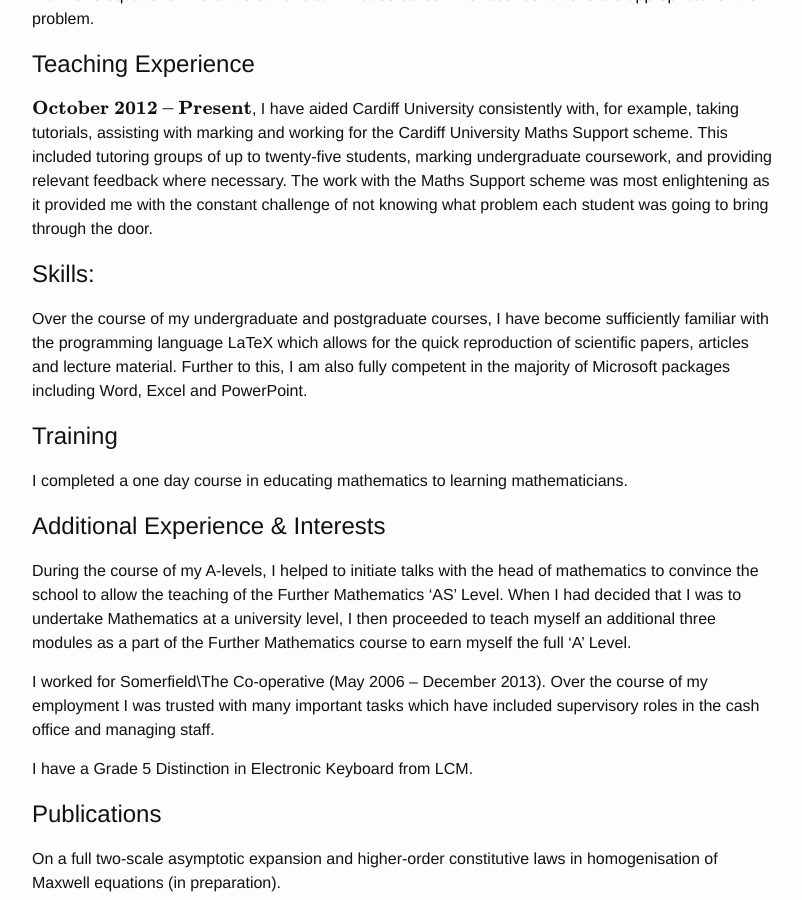
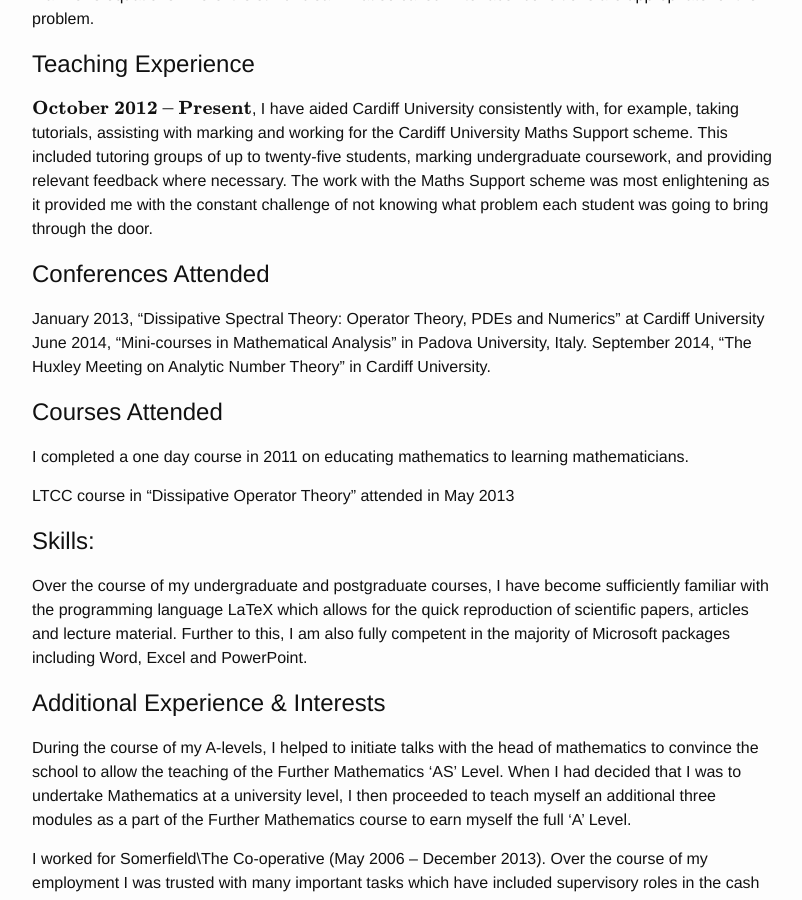
Before and after one commit to JamesEvans2014/JamesEvans2014.github.io, a Jekyll site: the page built from Curriculum-Vitae.md, in a window 1280 px wide and 900 px high, scrolled down 1483 px. Shown: the whole window, without its empty margins (238-1040 px from the left). Built offline with Jekyll 4.4.1, drawn with Linux system fonts in a browser that asks for light colours; formulas are drawn with MathJax 3.

Commit message:
Update Curriculum-Vitae.md

```diff
--- a/Curriculum-Vitae.md
+++ b/Curriculum-Vitae.md
@@ -71,15 +71,24 @@ of up to twenty-five students, marking undergraduate coursework, and providing r
 The work with the Maths Support scheme was most enlightening as it provided me with the constant challenge of not
 knowing what problem each student was going to bring through the door.
 
+#Conferences Attended
+
+January 2013, "Dissipative Spectral Theory: Operator Theory, PDEs and Numerics" at Cardiff University
+June 2014, "Mini-courses in Mathematical Analysis" in Padova University, Italy.
+September 2014, "The Huxley Meeting on Analytic Number Theory" in Cardiff University.
+
+#Courses Attended
+
+I completed a one day course in 2011 on educating mathematics to learning mathematicians.
+
+LTCC course in "Dissipative Operator Theory" attended in May 2013
+
 #Skills:
 
 Over the course of my undergraduate and postgraduate courses, I have become sufficiently familiar with the
 programming language LaTeX which allows for the quick reproduction of scientific papers, articles and lecture material.
 Further to this, I am also fully competent in the majority of Microsoft packages including Word, Excel and PowerPoint.
 
-#Training
-
-I completed a one day course in educating mathematics to learning mathematicians.
 
 #Additional Experience & Interests
 
```
